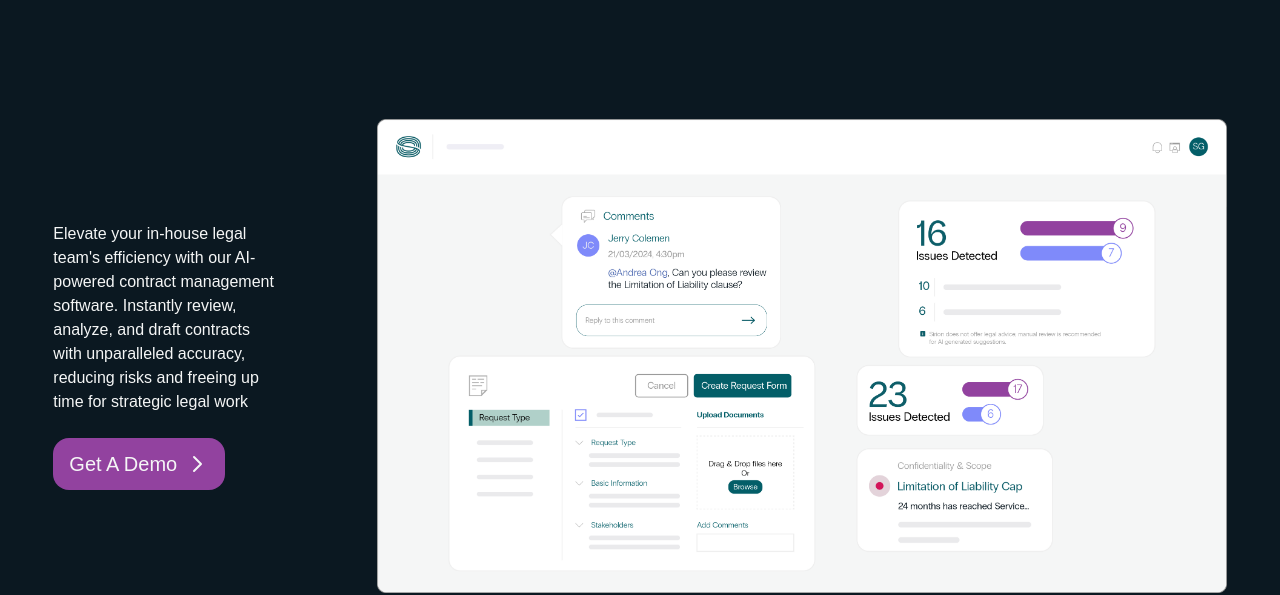
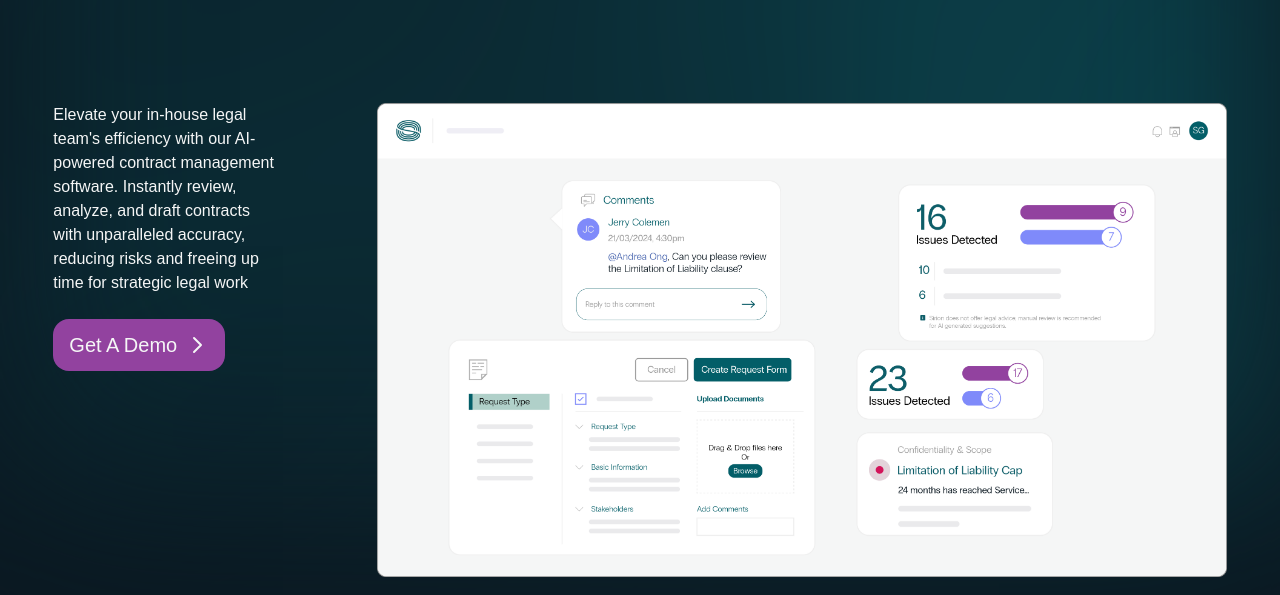
Before and after one commit to shubhamodi/CLM_webd, an Astro site: page /legal in a window 1280 px wide. Shown: the part 232-827 px from the top of the page. Built offline with nearby package versions, Linux system fonts and the light colour scheme; Astro itself is replaced by a stand-in of ours; a web font is replaced by a local one.

Commit message:
hero hotfix

```diff
--- a/src/components/consumer-team/Hero.astro
+++ b/src/components/consumer-team/Hero.astro
@@ -4,16 +4,27 @@ import GetADemobutton from "../ui/GetADemobutton.astro";
 import { Image } from "astro:assets";
 ---
 
-<section class="relative custom-background">
+
+<style>
+    .custom-background {
+        background-image: url('/hero-dark-bg-3000.svg');
+        background-size: cover;
+        background-position: center;
+        box-shadow: inset 0 -130px 200px 0px #0b1821
+      }
+  </style>
+  <!-- w-11/12 max-w-7xl mx-auto md:h-screen text-[#f5f6f6] font-light flex flex-col justify-center -->
+
+<section class="relative pt-36 mb-12 md:pt-12 md:mb-12 custom-background">
     <div
-        class="w-11/12 pt-24 max-w-7xl mx-auto h-screen md:h-screen text-[#f5f6f6] font-light flex flex-col justify-center gap-8"
+        class="w-11/12 max-w-7xl mx-auto md:h-screen text-[#f5f6f6] font-light flex flex-col justify-center"
     >
         <div class="md:w-9/12 max-w-7xl image-container">
             <div class="text-5xl md:text-6xl">
                 {title}
             </div>
         </div>
-        <div class="flex flex-col-reverse mt-8 md:flex-row-reverse gap-8 md:gap-24 items-center w-full md:mt-32">
+        <div class="flex flex-col-reverse mt-8 md:flex-row-reverse gap-8 md:gap-24 w-full md:mt-32">
             <Image
                 src={image}
                 class=" object-cover zoom-effect"
--- a/src/components/features/Hero.astro
+++ b/src/components/features/Hero.astro
@@ -4,9 +4,18 @@ import GetADemobutton from "../ui/GetADemobutton.astro";
 import { Image } from "astro:assets";
 ---
 
-<section class="relative custom-background">
+<style>
+  .custom-background {
+      background-image: url('/hero-dark-bg-3000.svg');
+      background-size: cover;
+      background-position: center;
+      box-shadow: inset 0 -130px 200px 0px #0b1821
+    }
+</style>
+
+<section class="relative pt-36 mb-12 md:pt-12 md:mb-12 custom-background">
     <div
-        class="w-11/12 mt-16 mx-auto h-screen md:h-screen text-[#f5f6f6] font-light flex flex-col items-center justify-center gap-8"
+        class="w-11/12 mx-auto md:h-screen text-[#f5f6f6] font-light flex flex-col items-center justify-center"
     >
         <div class="w-full max-w-7xl image-container">
             <div class="text-5xl md:text-7xl">
```
